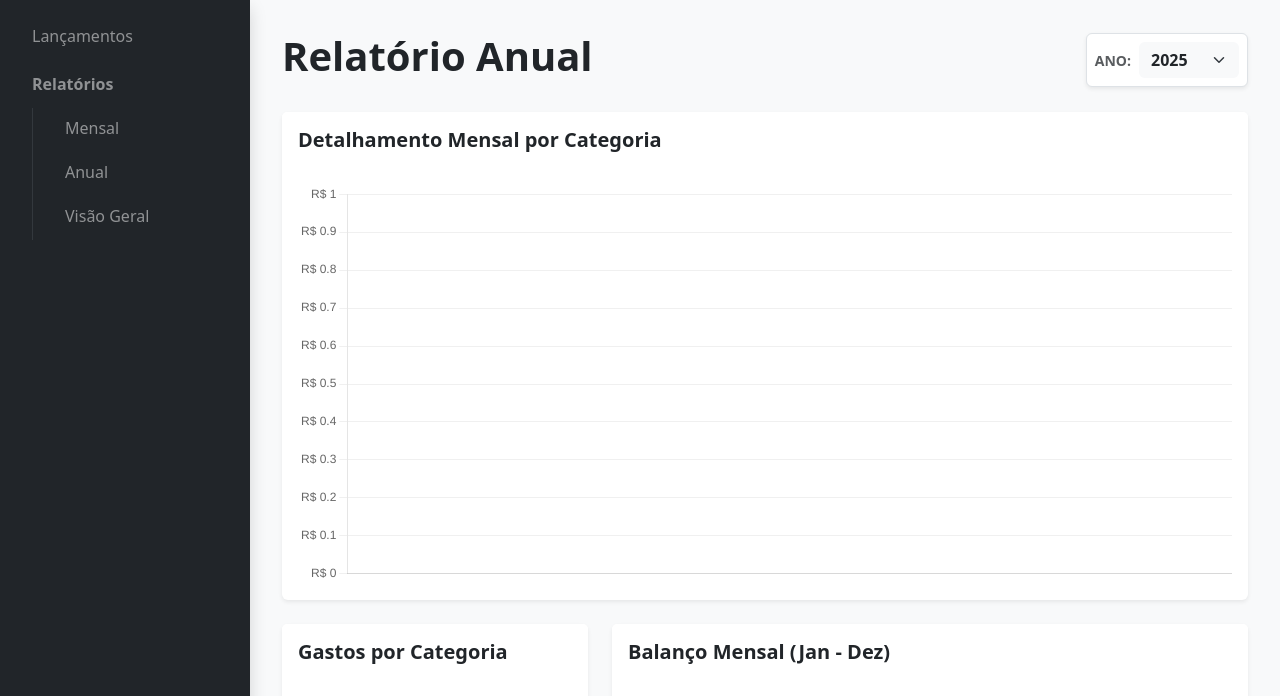
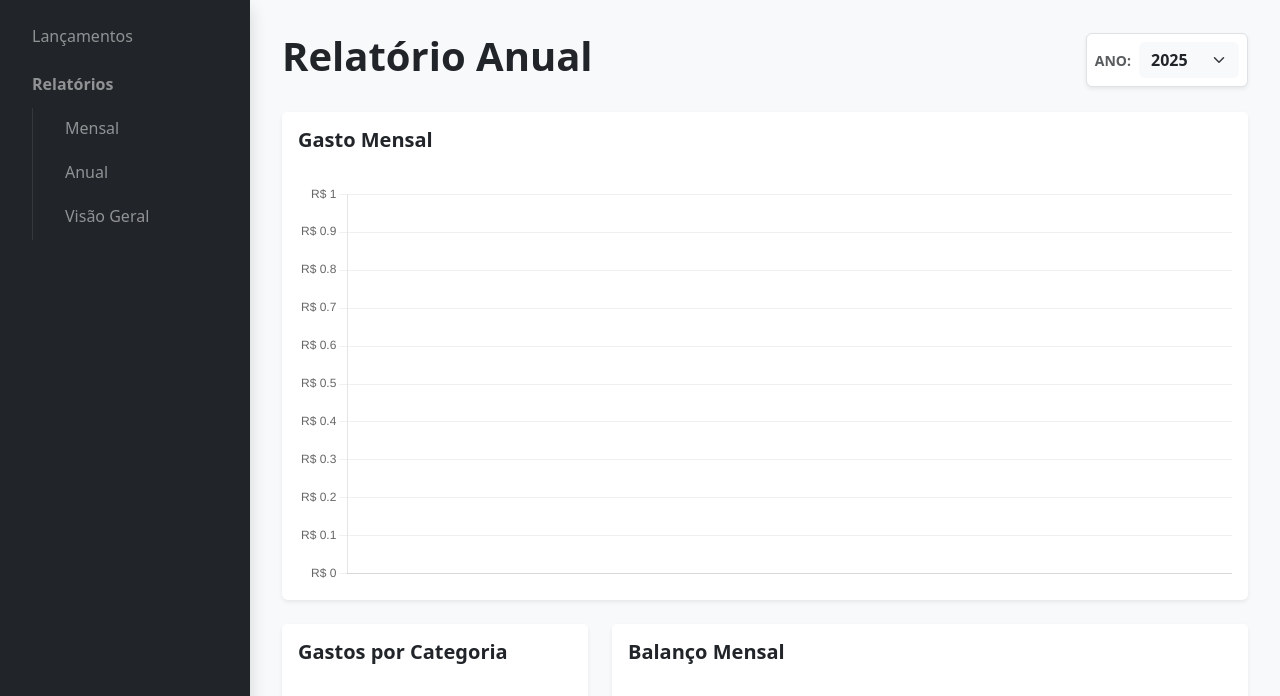
Before and after one commit to rocha985/Controle-de-gastos, a CodeIgniter 4 app: the page made by app/Views/relatorios/anual.php in a window 1280 px wide. Shown: the top 696 px of the page. Run offline with PHP 8.4 and a stand-in for CodeIgniter, Linux system fonts and the light colour scheme; the template is opened without the code that fills it, so the values that code supplies are empty; some libraries are stand-ins or nearby versions.

Commit message:
graficos

```diff
--- a/app/Views/relatorios/components/gastoAnual.php
+++ b/app/Views/relatorios/components/gastoAnual.php
@@ -1,6 +1,6 @@
 <div class="card border-0 shadow-sm h-100">
   <div class="card-header bg-white border-0 pt-3">
-    <h5 class="fw-bold text-dark">Detalhamento Mensal por Categoria</h5>
+    <h5 class="fw-bold text-dark">Gasto Mensal</h5>
   </div>
   <div class="card-body">
     <div style="height: 400px; position: relative;">
--- a/app/Views/relatorios/components/gastoDiario.php
+++ b/app/Views/relatorios/components/gastoDiario.php
@@ -1,6 +1,6 @@
 <div class="card border-0 shadow-sm h-100">
   <div class="card-header bg-white border-0 pt-3">
-    <h5 class="fw-bold text-dark">Evolução Diária das Despesas (Área Empilhada)</h5>
+    <h5 class="fw-bold text-dark">Despesas Diárias</h5>
   </div>
   <div class="card-body">
     <div style="height: 350px; position: relative;">
--- a/app/Views/relatorios/components/graficoAnual.php
+++ b/app/Views/relatorios/components/graficoAnual.php
@@ -1,6 +1,6 @@
 <div class="card border-0 shadow-sm h-100">
   <div class="card-header bg-white border-0 pt-3">
-    <h5 class="fw-bold text-dark">Balanço Mensal (Jan - Dez)</h5>
+    <h5 class="fw-bold text-dark">Balanço Mensal</h5>
   </div>
   <div class="card-body">
     <div style="height: 300px; position: relative;">
```
